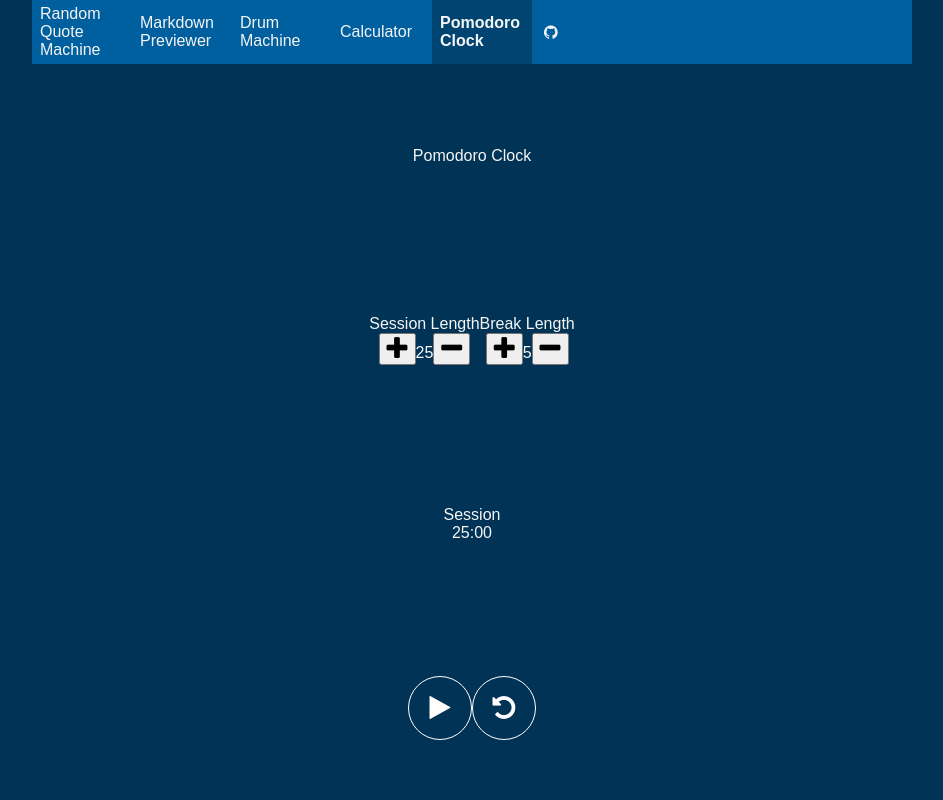
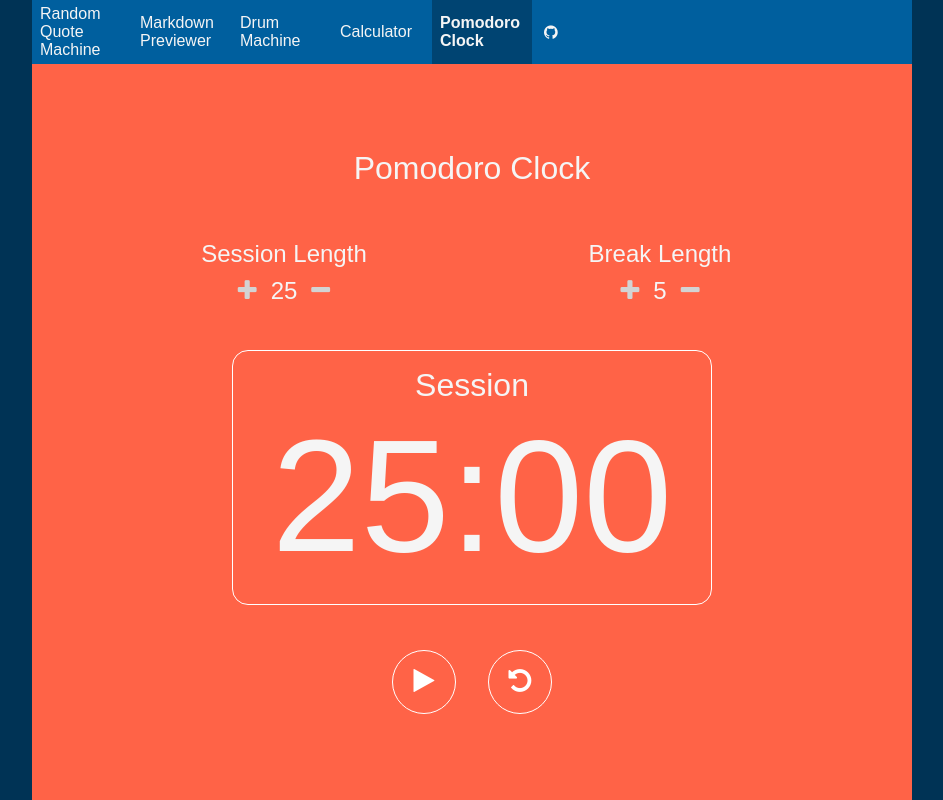
Before and after one commit to jbockerstette/react-freecodecamp-projects, a React (Create React App) app: page /pomodoro-clock in a window 1280 px wide. Shown: the whole page, without its empty margins (168-1111 px from the left). Built offline with nearby package versions, Linux system fonts and the light colour scheme; the HTML template or start-up script is replaced by a standard one.

Commit message:
Looks good now.

```diff
--- a/src/pomodoro-clock/PomodoroClock.css
+++ b/src/pomodoro-clock/PomodoroClock.css
@@ -1,41 +1,41 @@
 .pc-grid-main {
   display: grid;
-  grid-template-columns: auto auto auto auto;
-  grid-template-rows: 1fr 1fr 1fr 1fr;
+  grid-template-columns: 1fr 1fr;
+  align-items: center;
+  justify-items: center;
+  text-align: center;
+  grid-gap: 2rem;
+  background: tomato;
   height: 100%;
-  align-content: center;
-  justify-content: center;
-  text-align: center;
+  padding: 5rem;
 }
+
 .pc-title {
   grid-column: 1 / -1;
-  align-self: center;
-  justify-self: center;
-}
-
-.pc-control-session-time {
-  grid-column: 1 / span 2;
-  align-self: center;
-  justify-self: center;
-}
-.pc-control-break-time {
-  grid-column: 3 / span 2;
-  align-self: center;
-  justify-self: center;
+  font-size: 2rem;
 }
 
 .pc-time {
   grid-column: 1 / -1;
-  justify-self: center;
-  align-self: center;
-}
-.pc-start_stop {
-  grid-column: 1 / -1;
-  justify-self: center;
-  align-self: center;
+  border: 1px solid white;
+  border-radius: 1rem;
+  padding: 1rem;
+  min-width: 30rem;
 }
 
-#session-label {
+#timer-label {
+  font-size: 2rem;
+}
+
+#time-left {
+  font-size: 10rem;
+}
+
+#start_stop {
+  justify-self: right;
+}
+#reset {
+  justify-self: left;
 }
 .pc-btn {
   color: white;
@@ -50,6 +50,20 @@
   cursor: pointer;
 }
 
-.pc-btn:active {
-  transform: scale(0.95);
+#session-label,
+#break-label,
+#session-length,
+#break-length {
+  font-size: 1.5rem;
+  padding: 0.5rem;
 }
+
+#session-increment,
+#break-increment,
+#session-decrement,
+#break-decrement {
+  color: lightgray;
+  background: transparent;
+  border: none;
+  font-size: 1.5rem;
+}
--- a/src/pomodoro-clock/PomodoroClock.js
+++ b/src/pomodoro-clock/PomodoroClock.js
@@ -5,12 +5,12 @@ const Button = ({ btnId, ...rest }) => <button id={btnId} {...rest} />;
 
 const PlusButton = props => (
   <Button {...props}>
-    <i className="fa fa-plus fa-2x" />
+    <i className="fa fa-plus" />
   </Button>
 );
 const MinusButton = props => (
   <Button {...props}>
-    <i className="fa fa-minus fa-2x" />
+    <i className="fa fa-minus" />
   </Button>
 );
 const StartButton = props => (
@@ -37,7 +37,7 @@ const UpDownControl = ({
   btnDownId,
   value
 }) => (
-  <div>
+  <div className="pc-up-down-control">
     <PlusButton onClick={onClickUp} btnId={btnUpId} />
     <span id={valueId}>{value}</span>
     <MinusButton onClick={onClickDown} btnId={btnDownId} />
@@ -174,7 +174,7 @@ class PomodoroClock extends React.Component {
     return (
       <div className="pc-grid-main">
         <div className="pc-title">Pomodoro Clock</div>
-        <div className="pc-control-session-time">
+        <div>
           <div id="session-label">Session Length</div>
           <UpDownControl
             btnDownId="session-decrement"
@@ -185,7 +185,7 @@ class PomodoroClock extends React.Component {
             value={sessionMinutes}
           />
         </div>
-        <div className="pc-control-break-time">
+        <div>
           <div id="break-label">Break Length</div>
           <UpDownControl
             btnDownId="break-decrement"
@@ -200,14 +200,12 @@ class PomodoroClock extends React.Component {
           <div id="timer-label">{sessionActive ? 'Session' : 'Break'}</div>
           <div id="time-left">{timeLeft}</div>
         </div>
-        <div className="pc-start_stop">
         {started ? (
           <PauseButton onClick={this.toggleStart} btnId="start_stop" />
         ) : (
           <StartButton onClick={this.toggleStart} btnId="start_stop" />
         )}
         <ResetButton onClick={this.handleReset} btnId="reset" />
-        </div>
         <audio
           src="https://goo.gl/65cBl1"
           id="beep"
```
Lines whose indentation alone changed are shown as unchanged.
